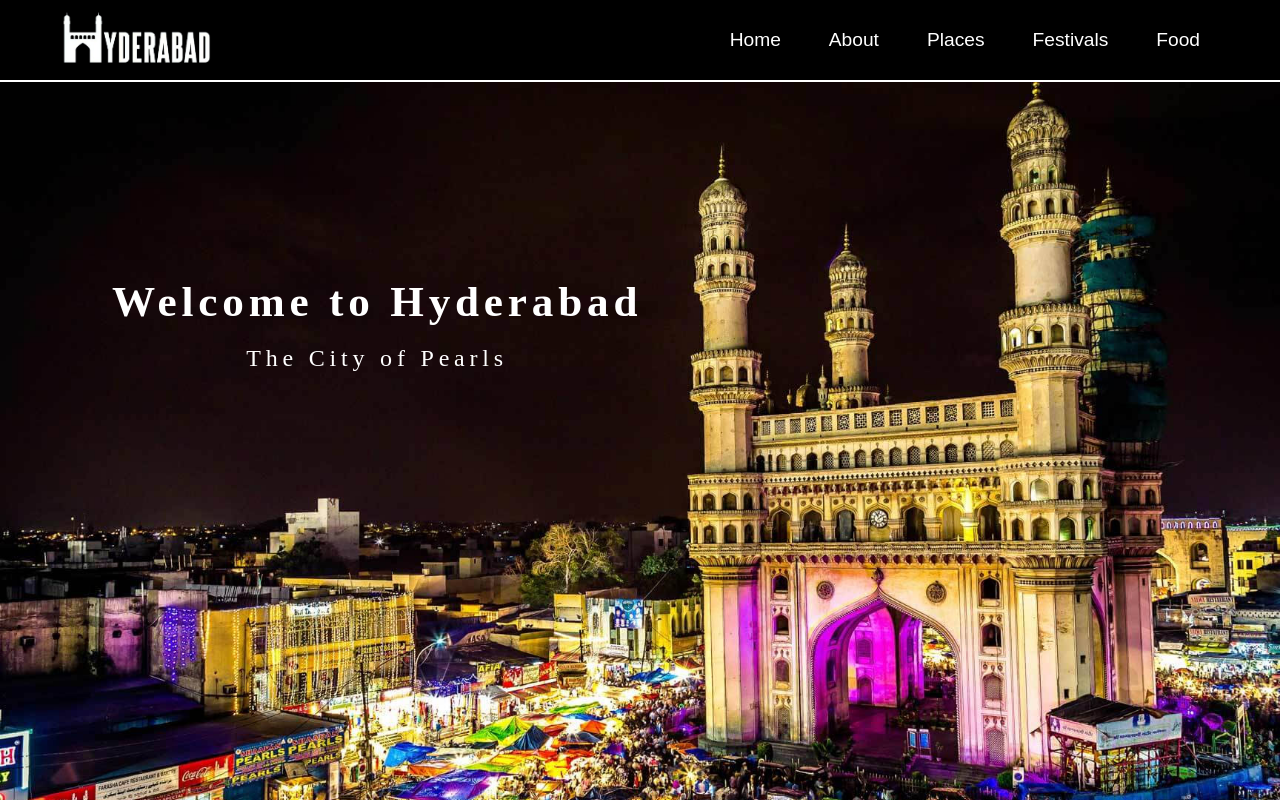
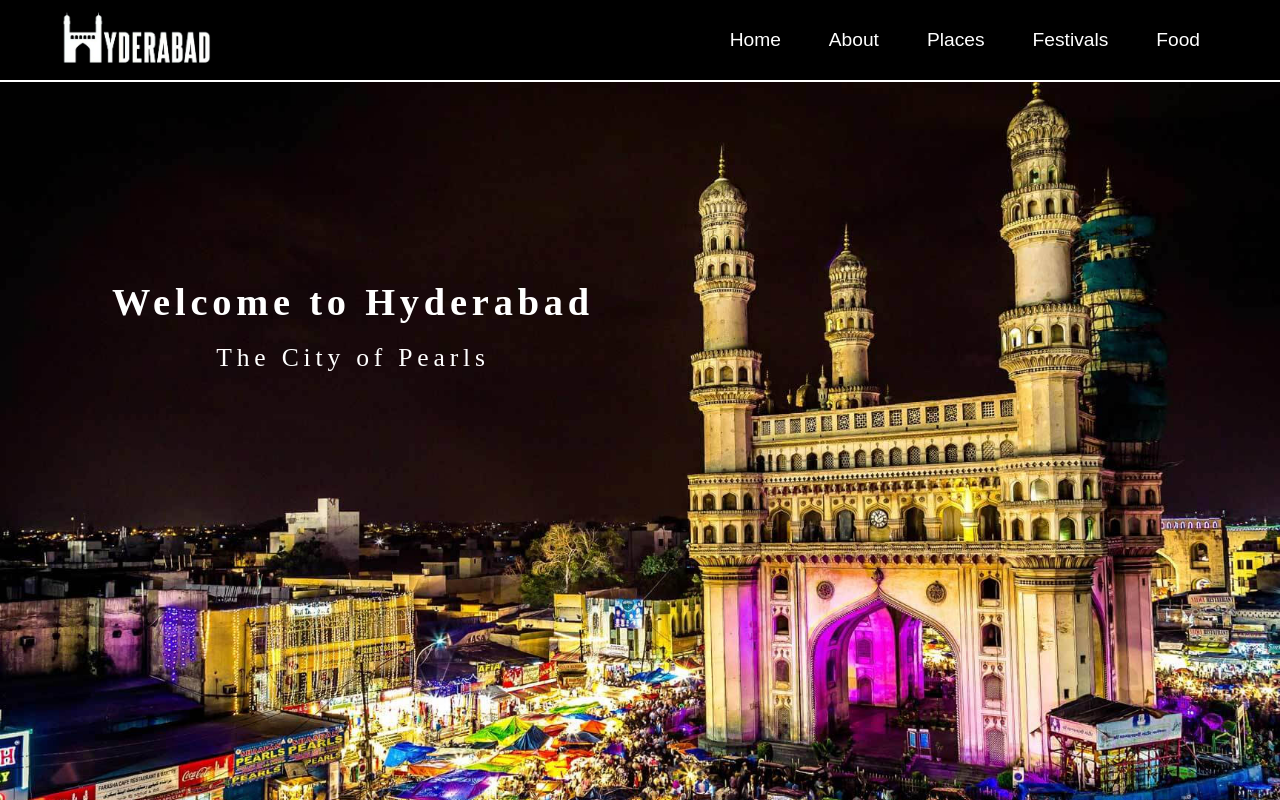
Before and after one commit to akashasahu07/Hyderabad, an Angular app: page / in a window 1280 px wide. Shown: the top 800 px of the page. Built offline with nearby package versions, Linux system fonts and the light colour scheme; a web font is replaced by a local one.

Commit message:
Update main

```diff
--- a/src/app/main/main.component.css
+++ b/src/app/main/main.component.css
@@ -19,13 +19,13 @@
 
 .text h1 {
     font-family: "Sour Gummy", serif;
-    font-size: 2.7rem;
+    font-size: 3vw;
     letter-spacing: 0.3rem;
 }
 
 .text p {
     font-family: "Sour Gummy", serif;
-    font-size: 1.5rem;
+    font-size: 2vw;
     letter-spacing: 0.3rem;
 }
 
```
